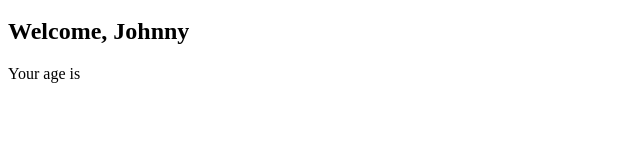
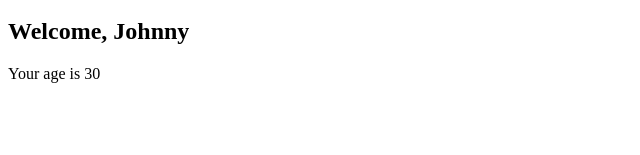
Before and after one commit to Marius0092/react-exercises, a React (Create React App) app: page / in a window 1280 px wide. Shown: the part 134-289 px from the top of the page, without its empty margins (0-640 px from the left). Built offline with nearby package versions, Linux system fonts and the light colour scheme.

Commit message:
props-04

```diff
--- a/src/App.js
+++ b/src/App.js
@@ -7,7 +7,7 @@ export class App extends React.Component {
         return (
             <div>
                 <Hello />
-                <Welcome name ={<strong>Johnny</strong>}/>
+                <Welcome name ={<strong>Johnny</strong>} age="30"/>
             </div>
         )
     }
```
